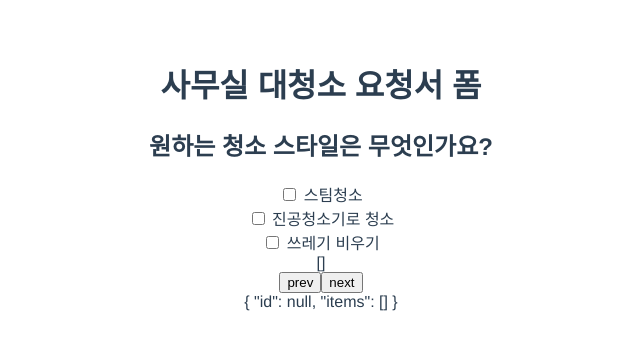
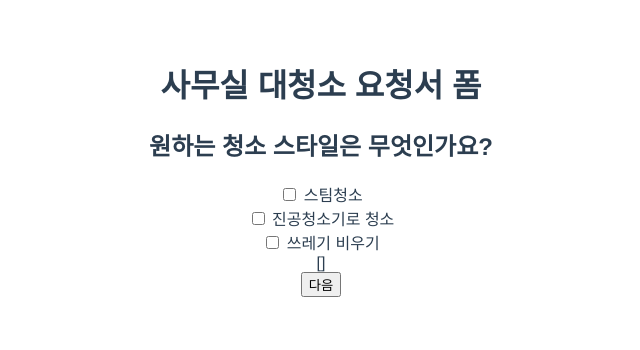
Before and after one commit to yunseop-kim/multi-step-component, a Vue app: page / in a window 1280 px wide. Shown: the top 350 px of the page, without its empty margins (319-959 px from the left). Built offline with nearby package versions, Linux system fonts and the light colour scheme.

Commit message:
폼 아이디 setter 추가, ui 변경

```diff
--- a/src/App.vue
+++ b/src/App.vue
@@ -7,11 +7,15 @@
       <h2 v-if="step == index">{{item.title}}</h2>
       <component v-if="step == index" :item="item" :is="componentFactory(item.formType)"></component>
     </input-template>
-    <div>
-      <button @click="prev">prev</button>
-      <button @click="next">next</button>
+    <div name="buttons" v-if="!submitted">
+      <button v-if="step != 0" @click="prev">이전</button>
+      <button v-if="!isLast" @click="next">다음</button>
+      <button v-if="isLast" @click="submit">제출</button>
     </div>
-    {{ output }}
+    <div v-else>
+      <h5>답변이 제출되었습니다.</h5>
+      {{output}}
+    </div>
   </div>
 </template>
 
@@ -29,11 +33,18 @@ export default {
   data() {
     return {
       myInput,
-      step: 0
+      step: 0,
+      submitted: false
     };
   },
+  mounted() {
+    this.$store.commit("setFormId", this.myInput.formId);
+  },
   computed: {
-    ...mapGetters(["output"])
+    ...mapGetters(["output"]),
+    isLast() {
+      return this.step == this.myInput.items.length - 1;
+    }
   },
   methods: {
     componentFactory(formType) {
@@ -51,12 +62,23 @@ export default {
       }
     },
     prev() {
-      this.$store.commit('removeItem')
+      this.$store.commit("removeItem");
       this.step--;
     },
     next() {
-      this.$store.commit('addItem')
-      this.step++;
+      if (this.$store.getters.currentItem.answer) {
+        this.$store.commit("addItem");
+        this.step++;
+      } else {
+        window.alert("값을 입력해주세요!");
+        return;
+      }
+      // if (!this.isLast)
+    },
+    submit() {
+      this.next();
+      console.log("result: ", this.output);
+      this.submitted = true;
     }
   },
   components: {
--- a/src/store/index.js
+++ b/src/store/index.js
@@ -32,6 +32,9 @@ export default new Vuex.Store({
         removeItem(state) {
             state.output.items.pop()
         },
+        setFormId(state, id) {
+            state.output.id = id
+        },
         setInputItem(state, {
             id = null,
             answer = null
```
